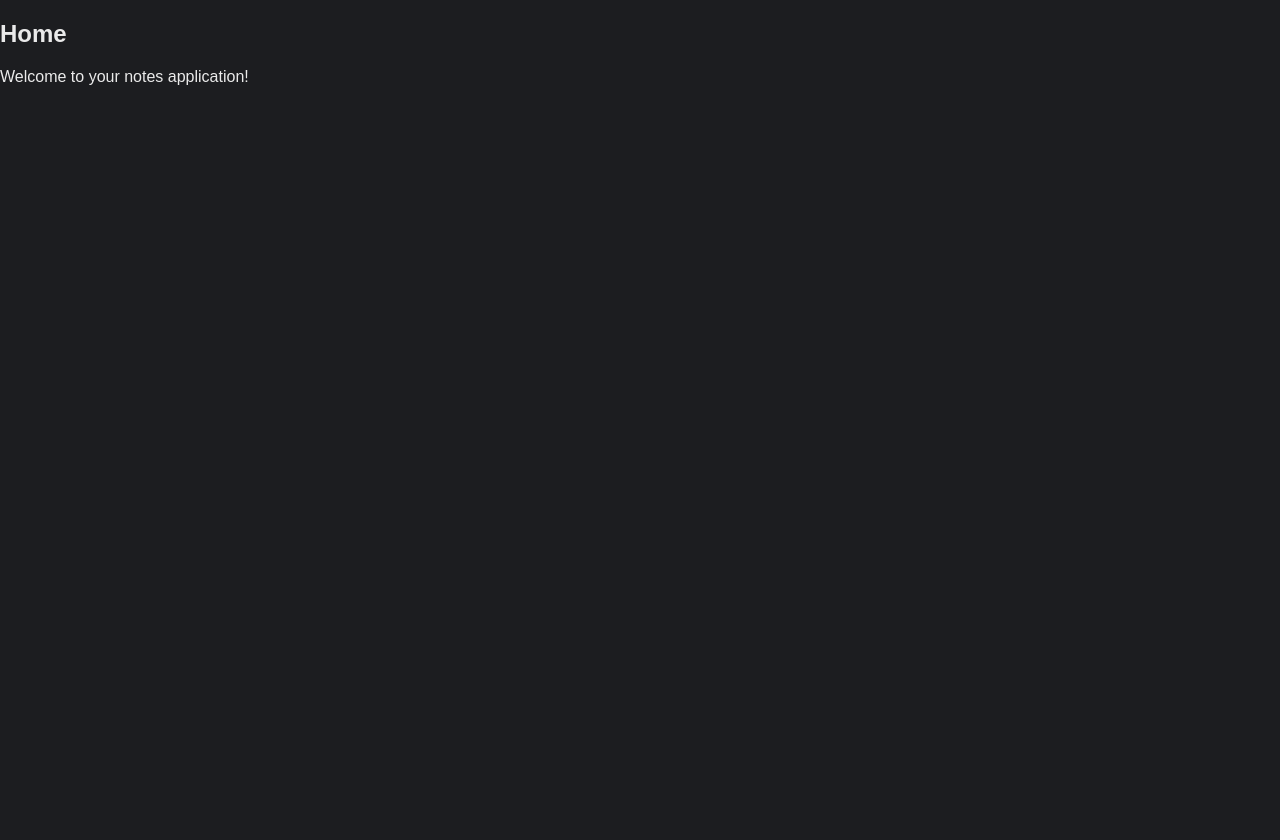
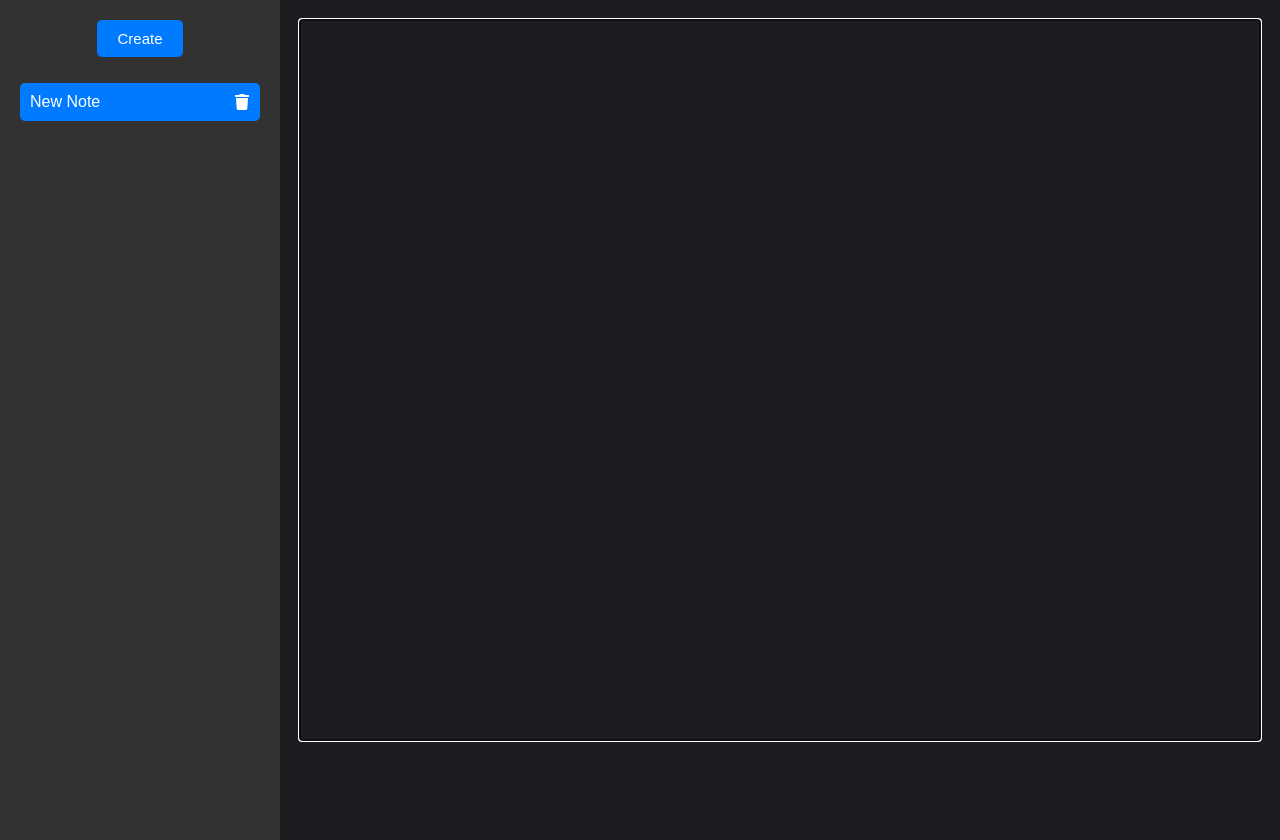
Before and after one commit to NITINKUMAWAT0/Notes-App, a React (Vite) app in the folder Client/Notes_App/: page /home in a window 1280 px wide. Built offline with nearby package versions, Linux system fonts and the light colour scheme.

Commit message:
completed the Home page!

```diff
--- a/Client/Notes_App/src/pages/Home/Home.jsx
+++ b/Client/Notes_App/src/pages/Home/Home.jsx
@@ -1,8 +1,110 @@
+import { useState, useEffect, useRef } from "react";
+import "./Home.scss";
+import { FaTrash } from "react-icons/fa";
+
 const Home = () => {
+  const [notes, setNotes] = useState(() => {
+    const savedNotes = localStorage.getItem("notes");
+    return savedNotes ? JSON.parse(savedNotes) : [{ id: 1, content: "" }];
+  });
+  const [activeNoteId, setActiveNoteId] = useState(() => {
+    const savedActiveNoteId = localStorage.getItem("activeNoteId");
+    return savedActiveNoteId ? JSON.parse(savedActiveNoteId) : 1;
+  });
+  const textareaRefs = useRef([]);
+
+  // To keep the text field active...
+  useEffect(() => {
+    const activeTextarea = textareaRefs.current.find(
+      (ref) => ref && ref.dataset.id === activeNoteId.toString()
+    );
+    if (activeTextarea) {
+      activeTextarea.focus();
+    }
+
+    const handleClickOutside = (event) => {
+      textareaRefs.current.forEach((ref) => {
+        if (ref && !ref.contains(event.target)) {
+          ref.focus();
+        }
+      });
+    };
+
+    document.addEventListener("mousedown", handleClickOutside);
+    return () => {
+      document.removeEventListener("mousedown", handleClickOutside);
+    };
+  }, [activeNoteId]);
+
+  useEffect(() => {
+    localStorage.setItem("notes", JSON.stringify(notes));
+    localStorage.setItem("activeNoteId", JSON.stringify(activeNoteId));
+  }, [notes, activeNoteId]);
+
+  const handleCreateNote = () => {
+    const newNote = { id: notes.length + 1, content: "" };
+    const updatedNotes = [...notes, newNote];
+    setNotes(updatedNotes);
+    setActiveNoteId(newNote.id);
+  };
+
+  const handleNoteChange = (id, value) => {
+    const updatedNotes = notes.map((note) =>
+      note.id === id ? { ...note, content: value } : note
+    );
+    setNotes(updatedNotes);
+  };
+
+  const handleNoteClick = (id) => {
+    setActiveNoteId(id);
+  };
+
+  //To delete the existing notes
+  const handleDeleteNote = (id) => {
+    const updatedNotes = notes.filter((note) => note.id !== id);
+    setNotes(updatedNotes);
+    if (activeNoteId === id && updatedNotes.length > 0) {
+      setActiveNoteId(updatedNotes[0].id);
+    } else {
+      setActiveNoteId(null);
+    }
+  };
+
   return (
-    <div>
-      <h2>Home</h2>
-      <p>Welcome to your notes application!</p>
+    <div className="home">
+      <div className="sidebar">
+        <button onClick={handleCreateNote}>Create</button>
+        <ul>
+          {notes.map((note) => (
+            <li
+              key={note.id}
+              onClick={() => handleNoteClick(note.id)}
+              className={note.id === activeNoteId ? "active" : ""}
+            >
+              <span>{note.content.substring(0, 10) || "New Note"}</span>
+              <FaTrash
+                className="delete-icon"
+                onClick={() => handleDeleteNote(note.id)}
+              />
+            </li>
+          ))}
+        </ul>
+      </div>
+      <div className="notes">
+        {notes.map((note, index) => (
+          <textarea
+            key={note.id}
+            data-id={note.id}
+            ref={(el) => (textareaRefs.current[index] = el)}
+            className={`input field ${
+              note.id === activeNoteId ? "active" : ""
+            }`}
+            value={note.content}
+            onChange={(e) => handleNoteChange(note.id, e.target.value)}
+            style={{ display: note.id === activeNoteId ? "block" : "none" }}
+          />
+        ))}
+      </div>
     </div>
   );
 };
--- /dev/null
+++ b/Client/Notes_App/src/pages/Home/Home.scss
@@ -0,0 +1,100 @@
+.home {
+    display: flex;
+
+    .sidebar {
+      width: 20%;
+      height: 100vh;
+      overflow-y: auto;
+      padding: 20px;
+      background: rgb(50, 50, 50);
+      display: flex;
+      flex-direction: column;
+      align-items: center;
+
+      button {
+        border: none;
+        color: white;
+        background: rgb(0, 123, 255);
+        font-size: 15px;
+        padding: 10px 20px;
+        border-radius: 5px;
+        text-decoration: none;
+        cursor: pointer;
+        transition: background-color 0.3s ease;
+
+        &:hover {
+          background-color: #0056b3;
+        }
+      }
+
+      ul {
+        list-style: none;
+        padding: 0;
+        width: 100%;
+
+        li {
+          padding: 10px;
+          background: rgb(28, 29, 32);
+          color: white;
+          margin-top: 10px;
+          display: flex;
+          justify-content: space-between;
+          align-items: center;
+          border-radius: 5px;
+
+          &.active {
+            background: rgb(0, 123, 255);
+          }
+
+          span {
+            flex: 1;
+            overflow: hidden;
+            white-space: nowrap;
+            text-overflow: ellipsis;
+          }
+
+          .delete-icon {
+            cursor: pointer;
+            font-size: 16px;
+            color: #ffffff;
+            transition: color 0.3s ease;
+
+            &:hover {
+              color: #cc0000;
+            }
+          }
+
+          &:hover .delete-icon {
+            color: #cc0000;
+          }
+        }
+      }
+    }
+
+    .notes {
+      width: 80%;
+      padding: 20px;
+      display: flex;
+      flex-direction: column;
+      align-items: center;
+
+      textarea {
+        width: 100%;
+        height: 90vh;
+        font-size: 18px;
+        border: none;
+        border-radius: 0;
+        background: rgb(28, 29, 32);
+        color: white;
+        padding: 5px;
+        box-sizing: border-box;
+        overflow-y: auto;
+        resize: none;
+        display: none;
+
+        &.active {
+          display: block;
+        }
+      }
+    }
+  }
```
